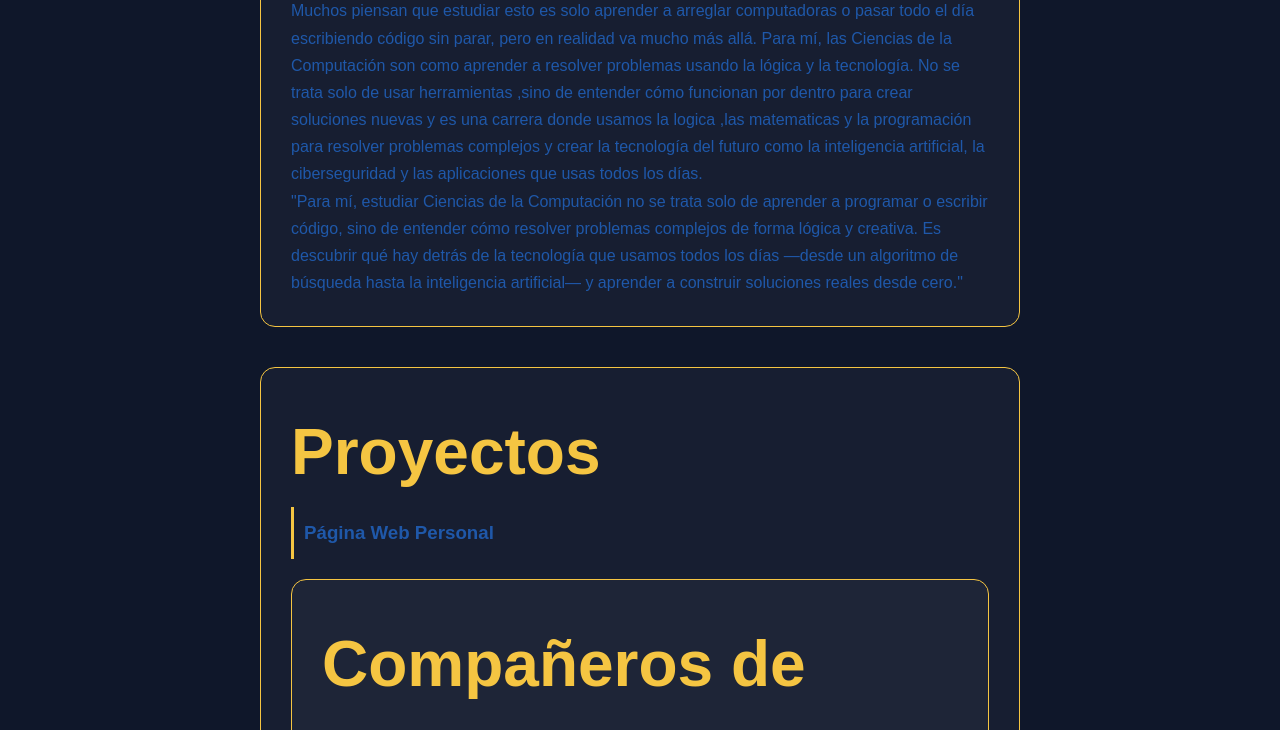
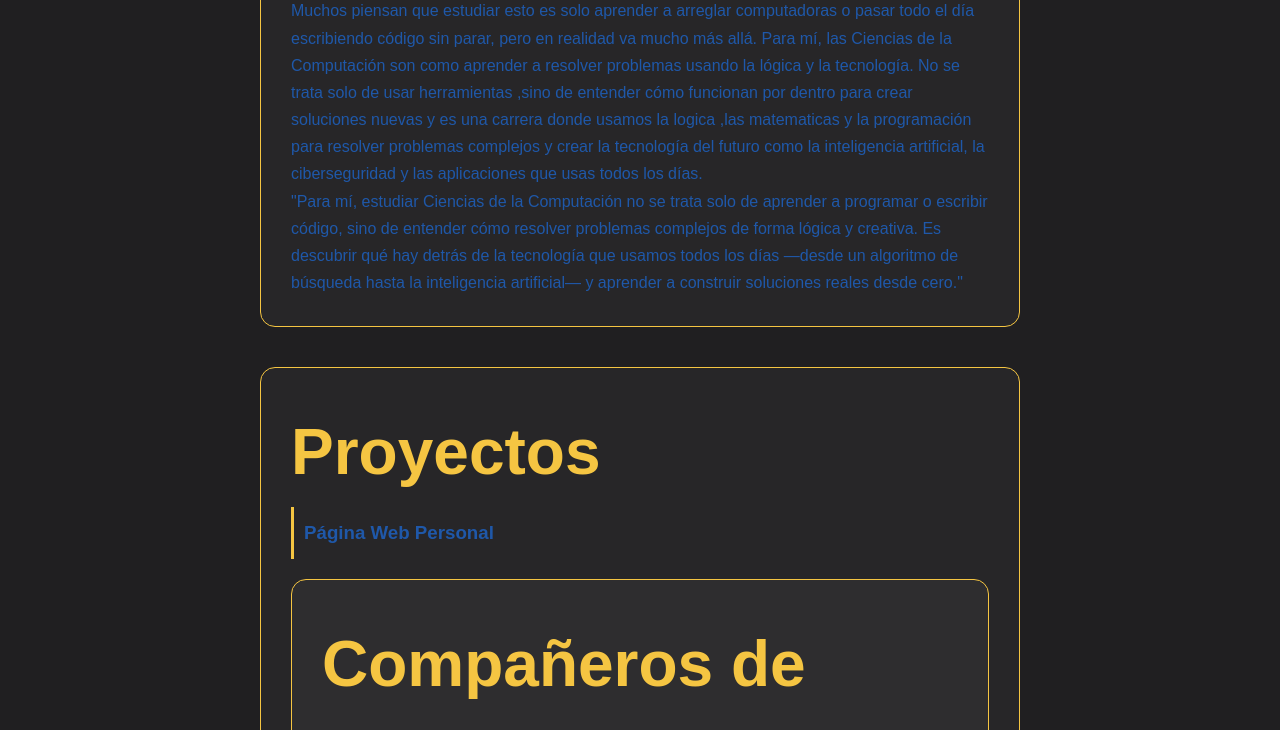
Before and after one commit to ricardoocsa-arch/ricardojesusocsazea.github.io, a plain HTML site: page index.html in a window 1280 px wide. Shown: the part 587-1317 px from the top of the page. Drawn offline with Linux system fonts and the light colour scheme.

Commit message:
Change body background color to #201f21

```diff
--- a/style.css
+++ b/style.css
@@ -5,7 +5,7 @@
 }
 
 body {
-    background-color: #0f172a; /* azul oscuro moderno */
+    background-color: #201f21;
     color: #1f58a9;
     font-family: system-ui, sans-serif;
     line-height: 1.7;
```
